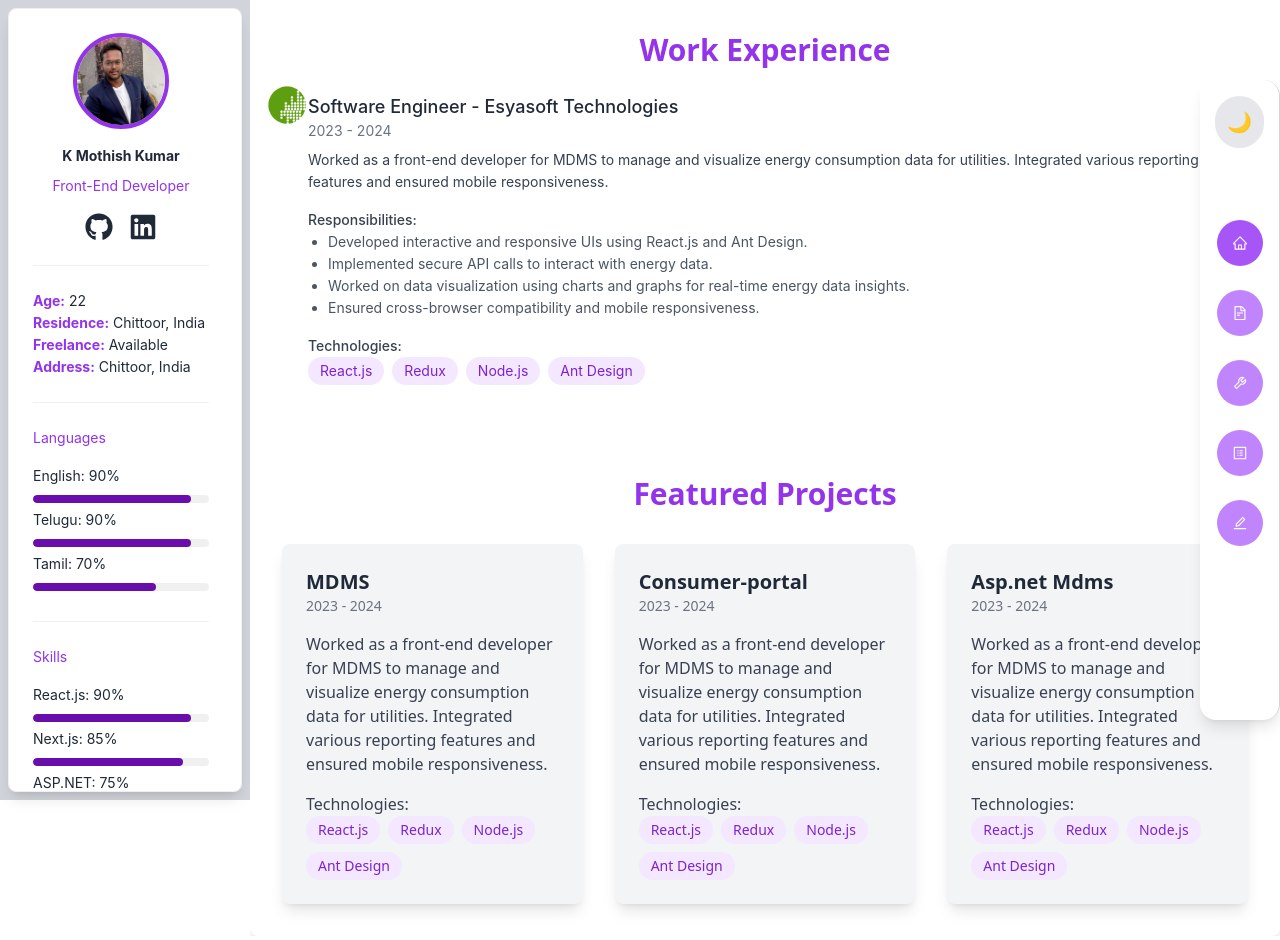
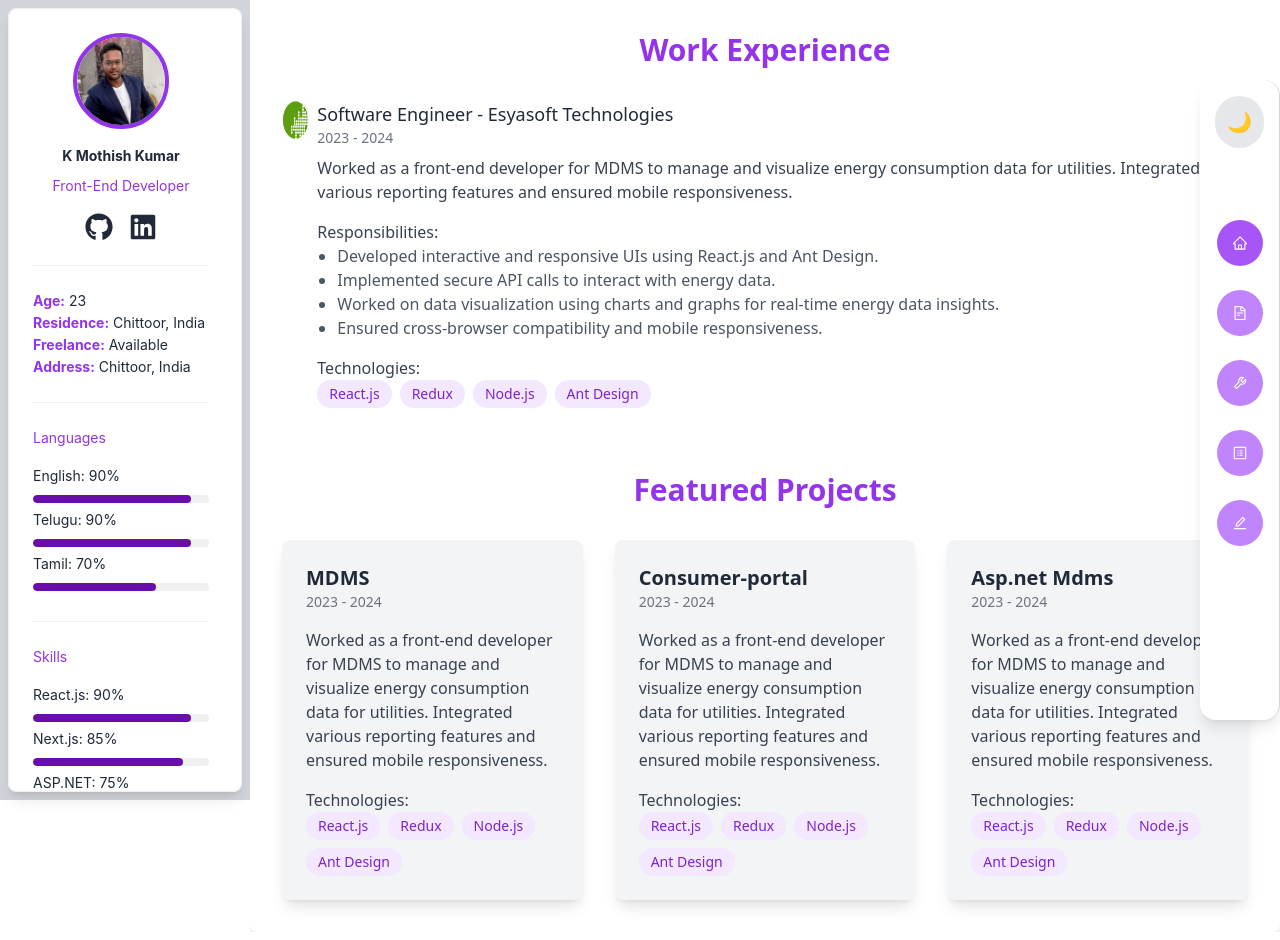
Before and after one commit to mothishkumar/portfolio, a React (Create React App) app: page /experience in a window 1280 px wide. Built offline with nearby package versions, Linux system fonts and the light colour scheme; the HTML template or start-up script is replaced by a standard one.

Commit message:
removed timeline antd and added normal div tags

```diff
--- a/src/components/sidedetails.jsx
+++ b/src/components/sidedetails.jsx
@@ -43,7 +43,7 @@ export const Sidedetails = () => {
         {/* Personal Details */}
         <div className="mb-4">
           <p>
-            <span className="font-bold text-purple-600">Age:</span> 22
+            <span className="font-bold text-purple-600">Age:</span> 23
           </p>
           <p>
             <span className="font-bold text-purple-600">Residence:</span> Chittoor, India
--- a/src/pages/experience.jsx
+++ b/src/pages/experience.jsx
@@ -1,5 +1,4 @@
 import React from 'react';
-import { Timeline } from 'antd';
 import { motion } from 'framer-motion';
 
 export const Experience = () => {
@@ -62,12 +61,13 @@ export const Experience = () => {
     <div className="bg-white dark:bg-gray-800 p-8 rounded-lg shadow-lg">
       {/* Experience Section */}
       <h2 className="text-3xl font-semibold mb-8 text-center text-purple-600 dark:text-purple-400">Work Experience</h2>
-      <Timeline mode="left">
+      <div className='flex'>
+        <div className='mr-2'>
+          <img src='esyasoft.png' alt='logo' className='w-40 h-10 lg:w-10 lg:h-10'/>
+        </div>
         {experiences.map((experience, index) => (
-          <Timeline.Item
+          <div
             key={index}
-            color={index % 2 === 0 ? 'blue' : 'green'}
-            dot={<img src="esyasoft.png" alt="icon" className="w-10 h-10 rounded-full" />}
           >
             <motion.div
               initial={{ opacity: 0, y: 50 }}
@@ -77,7 +77,6 @@ export const Experience = () => {
               <div className="text-lg font-medium text-gray-800 dark:text-gray-100">{experience.title}</div>
               <div className="text-sm text-gray-500 dark:text-gray-400">{experience.duration}</div>
               <p className="text-gray-700 dark:text-gray-300 mt-2">{experience.description}</p>
-
               <div className="mt-4">
                 <h4 className="font-medium text-gray-700 dark:text-gray-200">Responsibilities:</h4>
                 <ul className="list-disc pl-5 text-gray-600 dark:text-gray-400">
@@ -101,9 +100,9 @@ export const Experience = () => {
                 </div>
               </div>
             </motion.div>
-          </Timeline.Item>
+          </div>
         ))}
-      </Timeline>
+      </div>
 
       {/* Project Showcase Section */}
       <h2 className="text-3xl font-semibold mt-16 mb-8 text-center text-purple-600 dark:text-purple-400">Featured Projects</h2>
```
